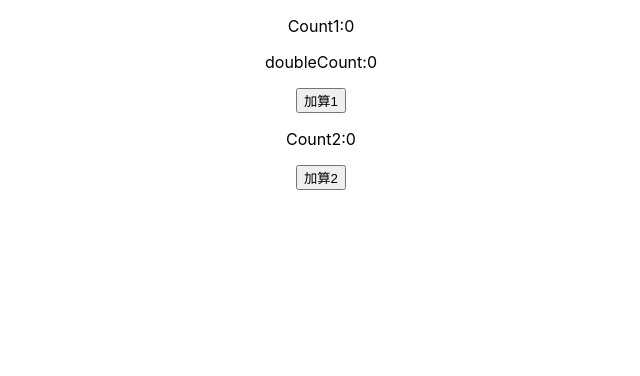
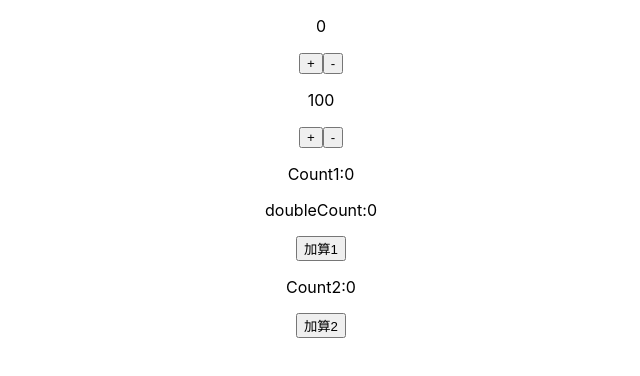
Before and after one commit to mashijifu/react-myapp, a React (Create React App) app: page / in a window 1280 px wide. Shown: the top 376 px of the page, without its empty margins (319-959 px from the left). Built offline with nearby package versions, Linux system fonts and the light colour scheme.

Commit message:
カスタムフックサンプルコード

```diff
--- a/src/App.tsx
+++ b/src/App.tsx
@@ -1,9 +1,12 @@
 import React from 'react';
 import './App.css';
 import { useState, useMemo } from 'react';
+import useCounter from './hooks/useCounter';
 
 
 const App: React.FC = () => {
+  const counter1 = useCounter(0);
+  const counter2 = useCounter(100);
   const [count1, setCount1] = useState(0);
   const [count2, setCount2] = useState(0);
 
@@ -20,6 +23,12 @@ const App: React.FC = () => {
 
   return (
     <div className='App'>
+      <p>{counter1.count}</p>
+      <button onClick={counter1.increment}>+</button>
+      <button onClick={counter1.decrement}>-</button>
+      <p>{counter2.count}</p>
+      <button onClick={counter2.increment}>+</button>
+      <button onClick={counter2.decrement}>-</button>
       <p>Count1:{count1}</p>
       <p>doubleCount:{doubleCount}</p>
       <button onClick={()=>setCount1(count1 + 1)}>加算1</button>
--- /dev/null
+++ b/src/hooks/useCounter.tsx
@@ -0,0 +1,17 @@
+import { useState } from 'react';
+
+const useCounter = (initialCount: number) => {
+  const [count, setCount] = useState(initialCount);
+
+  const increment = () => {
+    setCount(count + 1);
+  };
+
+  const decrement = () => {
+    setCount(count - 1);
+  };
+
+  return { count, increment, decrement };
+};
+
+export default useCounter;
```
